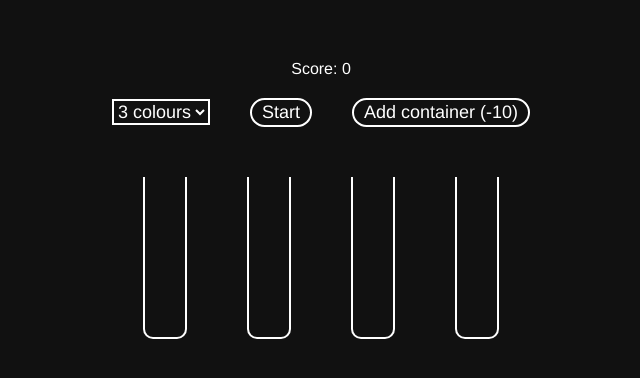
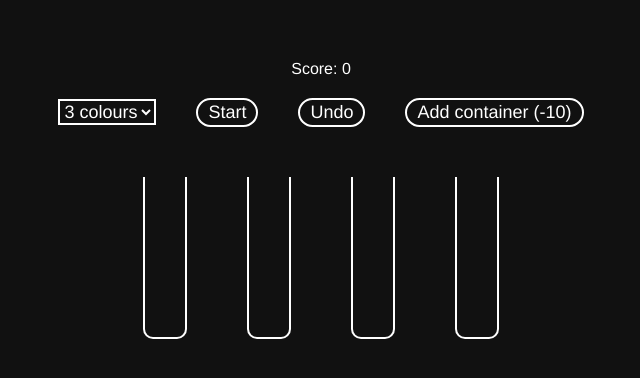
Before and after one commit to KateHoward10/colour-sort, a Vue app: page / in a window 1280 px wide. Shown: the top 378 px of the page, without its empty margins (319-959 px from the left). Built offline with nearby package versions, Linux system fonts and the light colour scheme.

Commit message:
Store moves so they can be undone

```diff
--- a/src/App.vue
+++ b/src/App.vue
@@ -7,6 +7,7 @@
       </option>
     </select>
     <button @click="start">Start</button>
+    <button @click="undo">Undo</button>
     <button :disabled="cannotAddContainer()" @click="addContainer">Add container (-10)</button>
     <div class="wrapper">
       <Container
@@ -34,13 +35,16 @@ export default {
       selected: null,
       win: false,
       score: +localStorage.getItem("score") || 0,
-      hasAddedContainer: false
+      hasAddedContainer: false,
+      moves: []
     }
   },
   methods: {
     start() {
       this.win = false;
       this.selected = null;
+      this.hasAddedContainer = false;
+      this.moves = [];
       const levelColours = this.colours.slice(0, this.level);
       let allColours = levelColours;
       for (let i = 0; i < 3; i++) allColours = [...allColours, ...levelColours];
@@ -60,6 +64,7 @@ export default {
           const ballToMove = this.containers[this.selected].shift();
           // ...and add it to the selected one
           this.containers[index] = [ballToMove, ...this.containers[index]];
+          this.moves.push({ from: this.selected, to: index });
         }
         this.selected = null;
         if (this.hasWon()) {
@@ -73,6 +78,16 @@ export default {
       this.containers.push([]);
       this.score -= 10;
       this.hasAddedContainer = true;
+    },
+    undo() {
+      if (this.moves.length) {
+        const { from, to } = this.moves[this.moves.length - 1];
+        const ballToMove = this.containers[to].shift();
+        this.containers[from] = [ballToMove, ...this.containers[from]];
+        this.selected = null;
+        this.moves.pop();
+        this.$forceUpdate();
+      }
     },
     canMoveBall(index) {
       // If it's not the same container that the ball came from...
```
